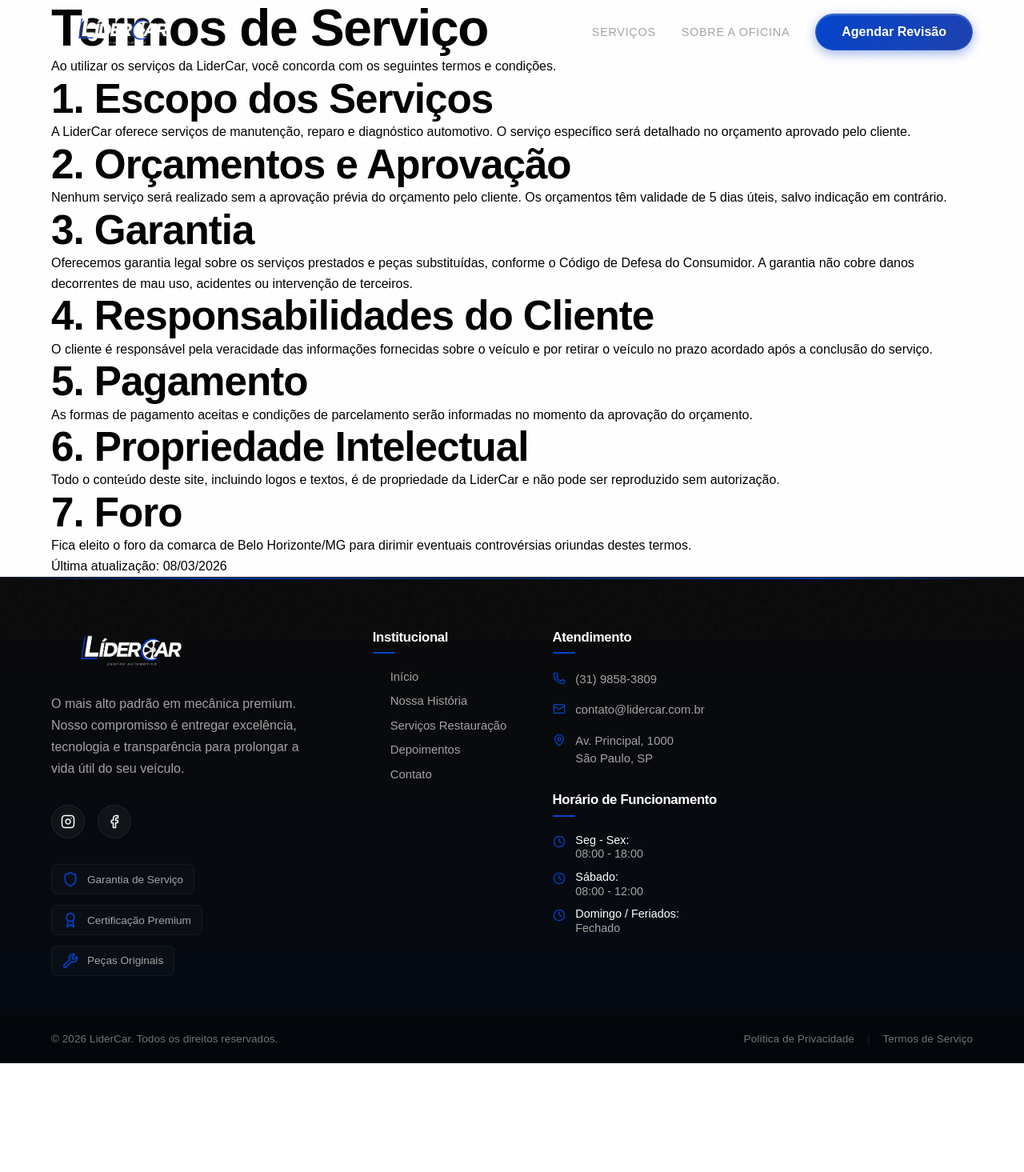
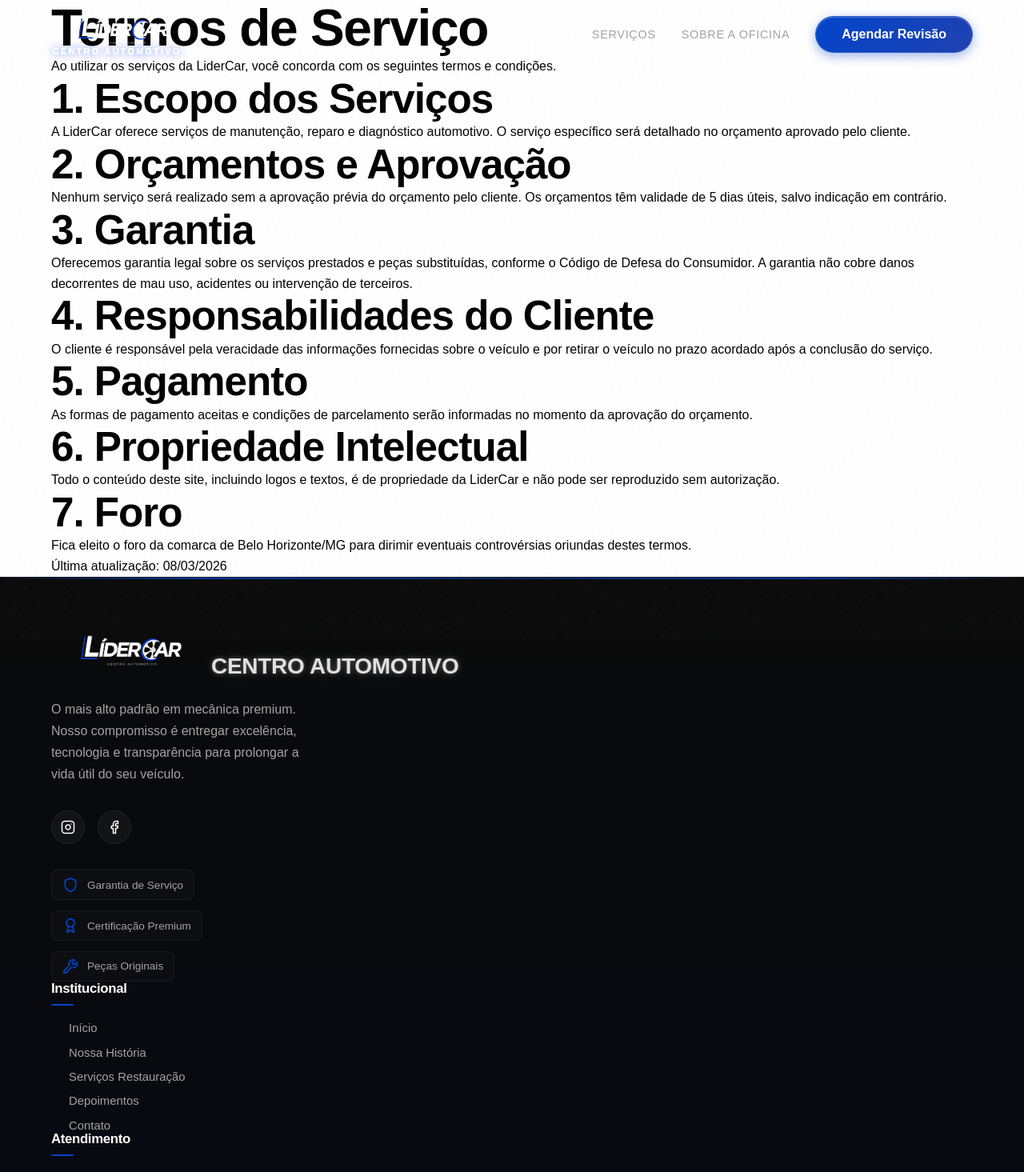
Before and after one commit to RogerDLima/lidercar, a Next.js app: page /termos-de-servico in a window 1280 px wide. Shown: the top 1465 px of the page at 80% size. Before the commit the page ends 1329 px from the top, so only its background shows below. Built offline with nearby package versions, Linux system fonts and the light colour scheme; no server answers.

Commit message:
changes for client2

```diff
--- a/src/app/page.tsx
+++ b/src/app/page.tsx
@@ -10,7 +10,7 @@
 const Services = dynamic(() => import('@/components/Services'));
 const Differentials = dynamic(() => import('@/components/Differentials'));
 const BugattiShowcase = dynamic(() => import('@/components/BugattiShowcase'));
-const Testimonials = dynamic(() => import('@/components/Testimonials'));
+const TestimonialsGrid = dynamic(() => import('@/components/TestimonialsGrid'));
 const TestimonialsEmbla = dynamic(() => import('@/components/TestimonialsEmbla'));
 const Faq = dynamic(() => import('@/components/Faq'));
 const ScrollRevealStatement = dynamic(() => import('@/components/ScrollRevealStatement'));
@@ -29,7 +29,7 @@
       <About />
       <Services />
       <Differentials />
-      <Testimonials />
+      <TestimonialsGrid />
       <TestimonialsEmbla />
       <Faq />
       <ScrollRevealStatement primaryText="EXPERIÊNCIA PREMIUM" hoverText="FALE COM UM CONSULTOR" href="https://wa.me/5511999999999?text=Ol%C3%A1,%20gostaria%20de%20fazer%20um%20or%C3%A7amento%20gr%C3%A1tis%20na%20LiderCar!" />
--- a/src/components/About.module.css
+++ b/src/components/About.module.css
@@ -34,8 +34,8 @@
 .glassBadge {
     position: absolute;
     bottom: 2rem;
-    right: -2rem;
-    /* offset outside image for design */
+    right: 1rem;
+    /* moved inward to prevent clipping */
     background: var(--glass-bg);
     backdrop-filter: blur(12px);
     border: 1px solid var(--glass-border);
@@ -44,6 +44,7 @@
     display: flex;
     flex-direction: column;
     box-shadow: 0 10px 30px rgba(0, 0, 0, 0.3);
+    z-index: 10;
 }
 
 .glassBadge strong {
--- a/src/components/BugattiShowcase.tsx
+++ b/src/components/BugattiShowcase.tsx
@@ -139,8 +139,10 @@
 
     return (
         <section className={styles.section} id="engenharia">
-
-
+            <div className={styles.header}>
+                <h2 className={styles.title}>Engenharia de Precisão</h2>
+                <p className={styles.desc}>Cada detalhe importa na busca pela perfeição mecânica.</p>
+            </div>
             <div className={styles.scaleWrapper} ref={wrapperRef} style={{ height: `${scale * 402}px` }}>
                 <div
                     className={styles.animation_holder}
--- a/src/components/Footer.module.css
+++ b/src/components/Footer.module.css
@@ -19,10 +19,12 @@
     padding: 4rem 0 3rem;
 }
 
-.container {
+.footerContent {
     display: grid;
-    grid-template-columns: 2fr 1fr 1.3fr 1.4fr;
-    gap: 3rem;
+    grid-template-columns: 1.5fr 1fr 1fr;
+    gap: 4rem;
+    margin-bottom: 4rem;
+    align-items: flex-start;
 }
 
 .brandInfo {
--- a/src/components/Footer.tsx
+++ b/src/components/Footer.tsx
@@ -16,6 +16,7 @@
                     {/* Brand Column */}
                     <div className={styles.brandInfo}>
                         <Link href="/" className={styles.logo}>
+                            <div className={styles.logoText}>
                                 <Image
                                     src="/images/client/logo.webp"
                                     alt="LiderCar Logo"
@@ -23,7 +24,8 @@
                                     height={54}
                                     style={{ objectFit: 'contain' }}
                                 />
-
+                                <span className={styles.logoSubtitle}>Centro Automotivo</span>
+                            </div>
                         </Link>
                         <p className={styles.description}>
                             O mais alto padrão em mecânica premium. Nosso compromisso é entregar excelência, tecnologia e transparência para prolongar a vida útil do seu veículo.
--- a/src/components/Header.module.css
+++ b/src/components/Header.module.css
@@ -32,15 +32,23 @@
     text-decoration: none;
 }
 
+.logoText {
+    display: flex;
+    flex-direction: column;
+    align-items: flex-start;
+}
+
 .logoSubtitle {
-    font-family: var(--font-titles);
-    font-weight: 800;
-    font-size: 1.5rem;
-    letter-spacing: -0.01em;
-    color: #fff;
-    filter: drop-shadow(0 0 8px rgba(255, 255, 255, 0.12));
+    font-family: var(--font-text);
+    font-size: 0.65rem;
+    font-weight: 700;
+    letter-spacing: 0.25em;
     text-transform: uppercase;
-    white-space: nowrap;
+    color: rgba(255, 255, 255, 0.9);
+    margin-top: -5px;
+    margin-left: 2px;
+    text-shadow: 0 0 10px rgba(0, 68, 204, 0.8), 0 0 20px rgba(0, 68, 204, 0.4);
+    filter: brightness(1.2);
 }
 
 
--- a/src/components/Header.tsx
+++ b/src/components/Header.tsx
@@ -20,14 +20,17 @@
         <header className={`${styles.header} ${scrolled ? styles.scrolled : ''}`}>
             <div className={`container ${styles.nav}`}>
                 <Link href="/" className={styles.logo}>
+                    <div className={styles.logoText}>
                         <Image
                             src="/images/client/logo.webp"
                             alt="LiderCar Logo"
                             width={180}
                             height={48}
-                        style={{ objectFit: 'contain', filter: 'drop-shadow(0px 0px 4px rgba(255, 255, 255, 0.15)) drop-shadow(0px 0px 1px rgba(255, 255, 255, 0.3))' }}
+                            style={{ objectFit: 'contain' }}
                             priority
                         />
+                        <span className={styles.logoSubtitle}>Centro Automotivo</span>
+                    </div>
 
                 </Link>
                 <nav className={styles.navLinks}>
--- a/src/components/Hero.tsx
+++ b/src/components/Hero.tsx
@@ -22,7 +22,7 @@
 
             <div className={`container ${styles.content}`}>
                 <div className={styles.textContent}>
-                    <h1 className="animate-fade-in">
+                    <h1 className={`${styles.heroTitle} animate-fade-in`}>
                         Somos apaixonados em servir, <br />
                         <FlickeringText
                             text="seu carro."
```
Also changed, not shown: src/components/BugattiShowcase.module.css (+2 -6 lines), src/components/TestimonialsEmbla.tsx (+18 -0 lines). Lines whose indentation alone changed are shown as unchanged.
